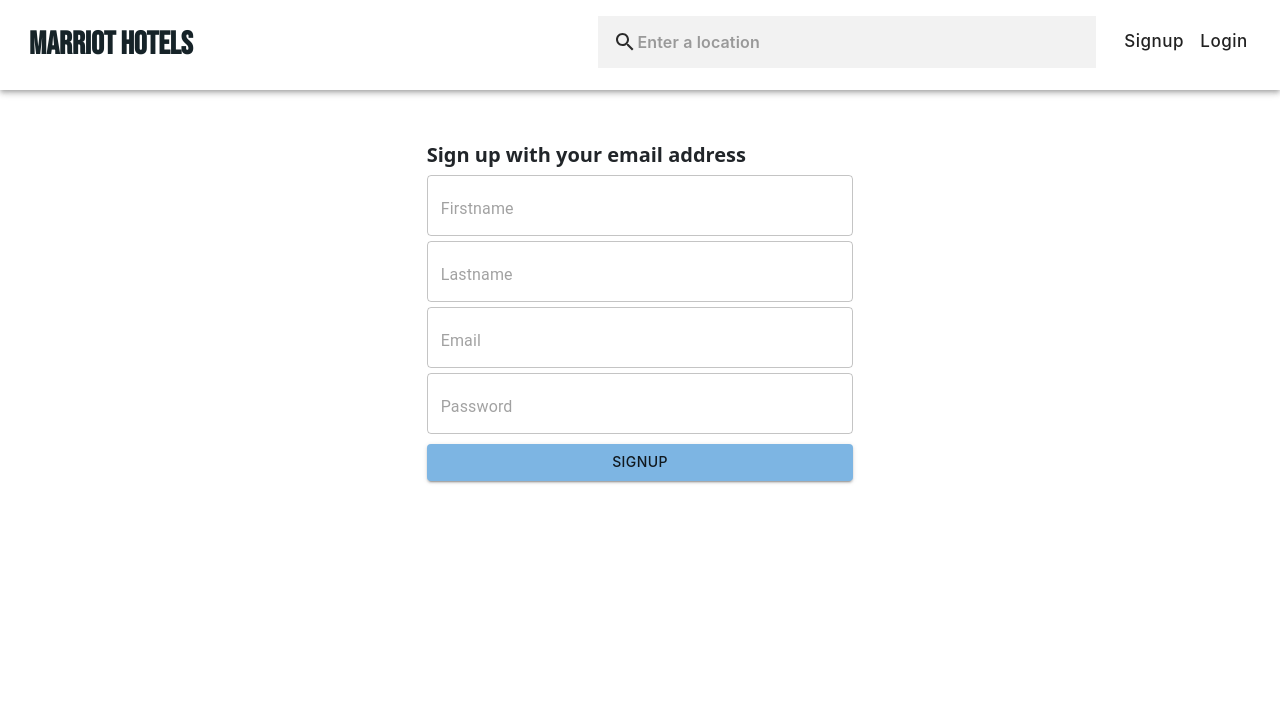
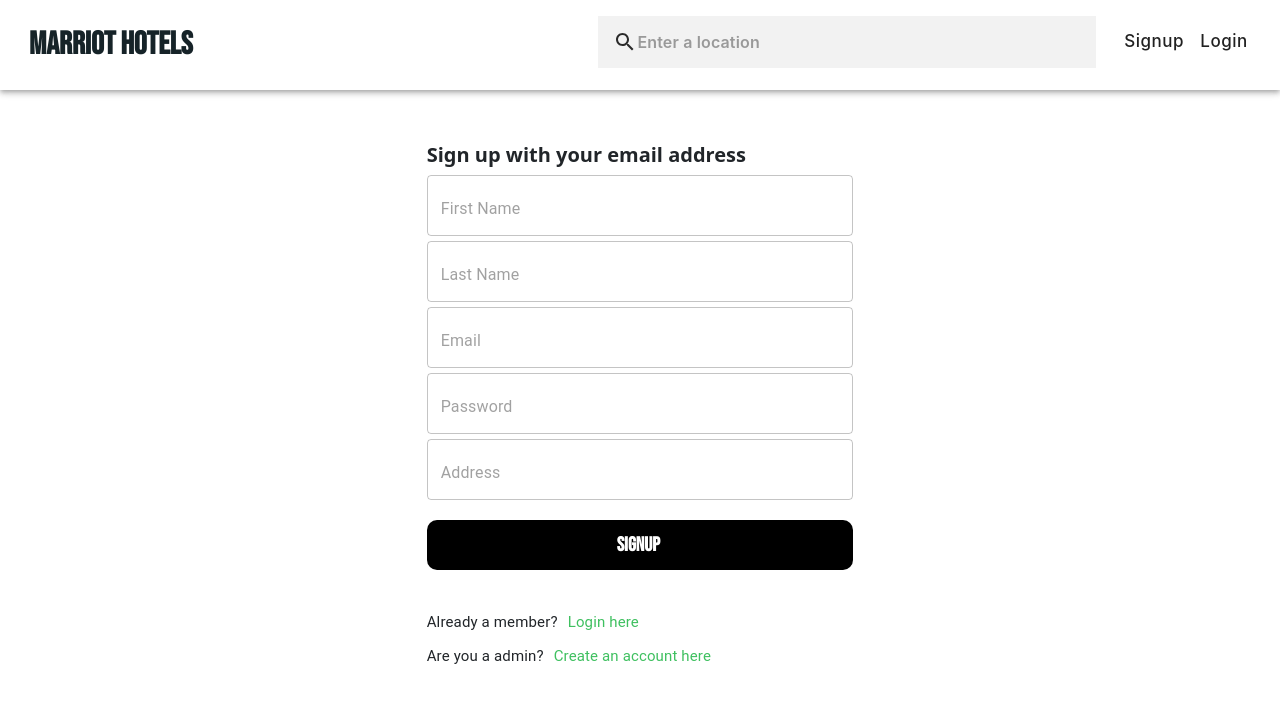
Before and after one commit to gopinathsjsu/team-project-gitassassins, a React (Create React App) app in the folder client/: page /signup in a window 1280 px wide. Shown: the top 702 px of the page. Built offline with nearby package versions, Linux system fonts and the light colour scheme.

Commit message:
APi Integrations

```diff
--- a/client/src/components/HotelCard.js
+++ b/client/src/components/HotelCard.js
@@ -21,7 +21,6 @@ const styles = (theme) => ({
         fontSize : '18px',
         fontWeight : '700',
         color : 'black',
-        overflow: 'hidden',
         maxHeight: '20px',
         maxWidth: '300px',
         paddingLeft : '10px'
@@ -34,8 +33,8 @@ const styles = (theme) => ({
         marginTop : '30px',
     },
     image : {
-        width : '300px',
-        height : '140px',
+        width : '350px',
+        height : '190px',
         backgroundSize: 'cover',
         objectFit : 'cover',
         resize: 'both',
@@ -59,10 +58,9 @@ class HotelCard extends Component {
         const { _id, hotelName, photoUrl , hotelAddress} = this.props.hotel
 
         return (
-            <MuiLink component = {Link} to ={ `/hotel/get/${_id}`} className={classes.link} >
-                <Grid container className={classes.card}>
+            <Grid item container xs ={4} >
+                <MuiLink component = {Link} to ={ `/hotel/get/${_id}`} className={classes.link}  >
                     <Grid container item xs={12}>
-                        {/* <CardMedia component="img" height="140" image={photoUrl}  /> */}
                         <div className={classes.image} style={{backgroundImage: `url(${photoUrl})`}}>
                         </div>
                     </Grid>
@@ -73,8 +71,8 @@ class HotelCard extends Component {
                     <Grid container item xs={12} className={classes.address}>
                         {hotelAddress.street}, {hotelAddress.city}, {hotelAddress.state} {hotelAddress.zipcode}
                     </Grid>
-                </Grid>
-            </MuiLink>
+                </MuiLink>
+            </Grid>
         )
     }
 }
--- a/client/src/components/NavigationBar.js
+++ b/client/src/components/NavigationBar.js
@@ -6,6 +6,8 @@ import withStyles from '@material-ui/core/styles/withStyles'
 import MuiLink from '@material-ui/core/Link'
 import SearchIcon from '@material-ui/icons/Search'
 import InputBase from '@material-ui/core/InputBase'
+import Avatar from '@material-ui/core/Avatar'
+import Tooltip from '@material-ui/core/Tooltip'
 import { Link } from 'react-router-dom'
 
 import {connect} from 'react-redux'
@@ -81,7 +83,7 @@ class NavigationBar extends Component {
 
     render(){
         const { classes } = this.props
-
+        const { authenticated, authenticatedUser } = this.props.user
         return (
             <div >
                 <AppBar position="relative" color="transparent" className={classes.appbar} >
@@ -104,21 +106,29 @@ class NavigationBar extends Component {
                             onChange={this.handleChange}
                             startAdornment={<SearchIcon style={{color : '#2b2b2b'}} />}
                         />
+
                         {/* signup */}
+                        {!authenticated && (
                         <Button className={classes.button} component = {Link} to="/signup" >
                             Signup
                         </Button>
+                        )}
 
                         {/* login */}
+                        {!authenticated && (
                         <Button className={classes.button} component = {Link} to="/login" >
                             Login
                         </Button>
+                        )}
 
-                        {/* logout */}
-                        {/* {authenticated && (
-                            <Tooltip title="Logout" >
+                        {authenticated && (
+                            <Tooltip title="Profile" >
+                                <Button component = {Link} to="/" >
+                                    <Avatar>{authenticatedUser.firstName.substring(0,1)}{authenticatedUser.lastName.substring(0,1)}</Avatar>
+                                </Button>
                             </Tooltip>
-                        )} */}
+                        )}
+
                     </Toolbar>
                 </AppBar>
             </div>
--- a/client/src/components/ReservationDialogue.js
+++ b/client/src/components/ReservationDialogue.js
@@ -9,6 +9,8 @@ import "react-datepicker/dist/react-datepicker.css";
 import { Button } from '@material-ui/core'
 
 import {connect} from 'react-redux'
+import { ROOM_SEARCH } from '../redux/types'
+import store from '../redux/store'
 import axios from 'axios'
 
 const styles = (theme) => ({
@@ -91,6 +93,9 @@ class ReservationDialogue extends Component {
             .then(res => {
                 console.log('room search'+JSON.stringify(res.data))
             })
+            store.dispatch({
+                type : ROOM_SEARCH,
+            })
     }
 
     render() {
--- a/client/src/components/RoomCard.js
+++ b/client/src/components/RoomCard.js
@@ -10,7 +10,6 @@ import Checkbox from '@mui/material/Checkbox'
 import {connect} from 'react-redux'
 import {  SET_SELECTED_ROOM } from '../redux/types'
 import store from '../redux/store'
-import { Button } from '@material-ui/core'
 import { Link } from 'react-router-dom'
 
 const styles = (theme) => ({
@@ -133,7 +132,7 @@ class RoomCard extends Component {
 
     render(){
         const { classes } = this.props
-        const { type, price, photoUrl} = this.props.room
+        const { type, price, photoUrl, maxOccupancy} = this.props.room
         let amenitiesRate = 100
         let roomRate = 100
         return (
@@ -168,6 +167,13 @@ class RoomCard extends Component {
                             <TextField name="numGuests" id="numGuests" label="Select the number of guests" type="number" onChange={this.handleChange}
                             style={{marginBottom: '10px'}} value={this.state.numGuests} variant="outlined"  className={classes.input} />
                         </Grid>
+
+                        {this.state.numGuests/this.state.numRooms > maxOccupancy ?
+                        (
+                            <Grid item xs={12} style={{color : 'red', marginLeft : '10px', marginBottom : '30px'}}>
+                                Max occupancy for the {type} room is {maxOccupancy}
+                            </Grid>
+                        ) : '' }
 
                         <Grid item xs={12} className={classes.amenities}>
                             Select amenities for you room
--- a/client/src/pages/home.js
+++ b/client/src/pages/home.js
@@ -68,13 +68,12 @@ class home extends Component {
             <Grid direction="row" container className={classes.main}>
                 <Grid container item sm={12}>
                     <div className={classes.landingPic}>
-
                     </div>
                 </Grid>
                 <Grid container item xs={12} className={classes.explore}>
                     Explore Marriot Hotels around the country
                 </Grid>
-                <Grid container item sm={3} style={{paddingLeft : '20px'}}>
+                <Grid container direction="row" item xs={12} style={{paddingLeft : '20px'}}>
                     {this.displayHotels()}
                 </Grid>
             </Grid>
--- a/client/src/pages/hotel.js
+++ b/client/src/pages/hotel.js
@@ -90,7 +90,7 @@ class hotel extends Component {
                 </Grid>
 
                 <Grid direction="row" container item>
-                    {this.displayRooms()}
+                    {this.props.hotel.roomSearch && this.displayRooms()}
                 </Grid>
             </Grid>
         )
--- a/client/src/pages/login.js
+++ b/client/src/pages/login.js
@@ -2,13 +2,14 @@ import React, { Component } from 'react'
 import withStyles from '@material-ui/core/styles/withStyles'
 import Grid from '@material-ui/core/Grid'
 import TextField from '@material-ui/core/TextField'
-// import Typography from '@material-ui/core/Typography'
-import { Button } from '@material-ui/core'
-// import { Link } from 'react-router-dom'
+import Typography from '@material-ui/core/Typography'
+import { Link } from 'react-router-dom'
 
 //redux
-// import {connect} from 'react-redux'
-// import {loginUser} from '../redux/actions/userActions'
+import {connect} from 'react-redux'
+import axios from 'axios'
+import { LOGIN_USER } from '../redux/types'
+import store from '../redux/store'
 
 const styles = (theme) => ({
     ...theme.spread,
@@ -34,17 +35,25 @@ const styles = (theme) => ({
     textField : {
         marginTop : '10px',
     },
-    submit : {
-        marginTop : '10px',
-        backgroundColor : '#7db5e3',
-        fontFamily: '-apple-system, BlinkMacSystemFont, "Segoe UI", Roboto, Helvetica, Arial, sans-serif, "Apple Color Emoji", "Segoe UI Emoji", "Segoe UI Symbol"',
-    },
     text3 : {
         marginTop : '10px'
     },
     errors : {
         fontSize : '14px',
         color : "red"
+    },
+    button : {
+        padding : '10px 190px',
+        cursor : 'pointer',
+        color : 'white',
+        marginTop : '20px',
+        marginBottom : '40px',
+        textTransform : 'capitalize',
+        fontFamily: 'Bebas Neue',
+        fontWeight : '600',
+        fontSize : '20px',
+        backgroundColor : 'black',
+        borderRadius : '10px'
     }
 })
 
@@ -63,11 +72,19 @@ class login extends Component {
 
     handleSubmit = (event) => {
         event.preventDefault()
-        // var newUser = {
-        //     email : this.state.email,
-        //     password : this.state.password
-        // }
-        // this.props.loginUser(newUser, this.props.history)
+        let email = this.state.email
+        let password = this.state.password
+
+        axios.get(`/customer/login?email=${email}&password=${password}`)
+            .then(res => {
+                console.log('login customer'+JSON.stringify(res.data))
+                store.dispatch({
+                    type : LOGIN_USER,
+                    payload : res.data
+                })
+
+                this.props.history.push('/')
+        })
     }
 
     render() {
@@ -109,23 +126,24 @@ class login extends Component {
                             onChange= {this.handleChange} fullWidth
                         />
 
-                        <Button type="submit" variant="contained" fullWidth className={classes.submit} >
-                            Login
-                        </Button>
-                        <br/>
+                        <div role="button" onClick={this.handleSubmit} className={classes.button}>
+                            <Link to="/" style={{textDecoration: 'none'}}>
+                                <div className={classes.checkout}  style={{color: 'white'}}>Login</div>
+                            </Link>
+                        </div>
 
                         {/* <Typography className={classes.errors}>
                             {this.props.errors.loginError ? this.props.errors.loginError : ''}
-                        </Typography>
+                        </Typography> */}
 
                         <Typography type="submit" className={classes.text3}>
                             <span className={classes.new} >
-                                New to Uber Eats?
+                                New to Marriot hotels?
                             </span>
                             <Typography className={classes.create} component = {Link} to="/signup" >
                                 Create an account
                             </Typography>
-                        </Typography> */}
+                        </Typography>
 
                     </form>
                 </Grid>
@@ -137,9 +155,8 @@ class login extends Component {
     }
 }
 
-// const mapStateToProps = (state) => ({
-//     user : state.user,
-//     errors : state.errors
-// })
-// export default connect(mapStateToProps, {loginUser} )(withStyles(styles)(login))
-export default (withStyles(styles)(login))
+const mapStateToProps = (state) => ({
+    user : state.user,
+})
+
+export default connect(mapStateToProps, {} )(withStyles(styles)(login))
--- a/client/src/pages/signup.js
+++ b/client/src/pages/signup.js
@@ -1,14 +1,12 @@
 import React, { Component } from 'react'
 import withStyles from '@material-ui/core/styles/withStyles'
 import Grid from '@material-ui/core/Grid'
-// import Typography from '@material-ui/core/Typography'
+import Typography from '@material-ui/core/Typography'
 import TextField from '@material-ui/core/TextField'
-import { Button } from '@material-ui/core'
-// import { Link } from 'react-router-dom'
+import { Link } from 'react-router-dom'
 
 //redux
-// import {connect} from 'react-redux'
-// import {signupUser} from '../redux/actions/userActions'
+import axios from 'axios'
 
 const styles = (theme) => ({
     ...theme.spread,
@@ -19,11 +17,6 @@ const styles = (theme) => ({
     },
     textField : {
         marginTop : '10px',
-    },
-    submit : {
-        marginTop : '10px',
-        backgroundColor : '#7db5e3',
-        fontFamily: '-apple-system, BlinkMacSystemFont, "Segoe UI", Roboto, Helvetica, Arial, sans-serif, "Apple Color Emoji", "Segoe UI Emoji", "Segoe UI Symbol"',
     },
     create : {
         color : '#3FC060',
@@ -41,16 +34,30 @@ const styles = (theme) => ({
     errors : {
         fontSize : '14px',
         color : "red"
+    },
+    button : {
+        padding : '10px 190px',
+        cursor : 'pointer',
+        color : 'white',
+        marginTop : '20px',
+        marginBottom : '40px',
+        textTransform : 'capitalize',
+        fontFamily: 'Bebas Neue',
+        fontWeight : '600',
+        fontSize : '20px',
+        backgroundColor : 'black',
+        borderRadius : '10px'
     }
 })
 
 class signup extends Component {
 
     state = {
-        firstname : '',
-        lastname : '',
+        firstName : '',
+        lastName : '',
         email : '',
-        password : ''
+        password : '',
+        address : ''
     }
 
     handleChange = (event) => {
@@ -59,15 +66,20 @@ class signup extends Component {
         })
     }
 
-    handleSubmit = (event) => {
+    handleSubmit = (event, history) => {
         event.preventDefault()
-        // var newUser = {
-        //     firstname : this.state.firstname,
-        //     lastname : this.state.lastname,
-        //     email : this.state.email,
-        //     password : this.state.password,
-        // }
-        // this.props.signupUser(newUser, this.props.history)
+        var newUser = {
+            firstName : this.state.firstName,
+            lastName : this.state.lastName,
+            email : this.state.email,
+            password : this.state.password,
+            address : this.state.address,
+        }
+        axios.post('/customer/create', newUser)
+            .then(res => {
+                console.log('signup customer'+JSON.stringify(res.data))
+                this.props.history.push('/login')
+        })
     }
 
     render() {
@@ -84,25 +96,25 @@ class signup extends Component {
 
                     <form noValidate onSubmit ={this.handleSubmit }>
                         <TextField
-                            id ="firstname"
-                            name="firstname"
-                            placeholder="Firstname"
+                            id ="firstName"
+                            name="firstName"
+                            placeholder="First Name"
                             type="text"
                             className={classes.textField}
                             variant="outlined"
-                            value={this.state.firstname}
+                            value={this.state.firstName}
                             onChange= {this.handleChange} fullWidth
                             color ='secondary'
                         />
 
                         <TextField
-                            id ="lastname"
-                            name="lastname"
-                            placeholder="Lastname"
+                            id ="lastName"
+                            name="lastName"
+                            placeholder="Last Name"
                             type="text"
                             className={classes.textField}
                             variant="outlined"
-                            value={this.state.lastname}
+                            value={this.state.lastName}
                             onChange= {this.handleChange} fullWidth
                             color ='secondary'
                         />
@@ -131,13 +143,27 @@ class signup extends Component {
                             color ='secondary'
                         />
 
-                        <Button type="submit" variant="contained" fullWidth className={classes.submit} >
-                            Signup
-                        </Button>
+                        <TextField
+                            id ="address"
+                            name="address"
+                            placeholder="Address"
+                            type="address"
+                            className={classes.textField}
+                            variant="outlined"
+                            value={this.state.address}
+                            onChange= {this.handleChange} fullWidth
+                            color ='secondary'
+                        />
+
+                        <div role="button" onClick={this.handleSubmit} className={classes.button}>
+                            <Link to="/login" style={{textDecoration: 'none'}}>
+                                <div className={classes.checkout}  style={{color: 'white'}}>Signup</div>
+                            </Link>
+                        </div>
 
                         {/* <Typography className={classes.errors}>
                             {this.props.errors.signupError ? this.props.errors.signupError : ''}
-                        </Typography>
+                        </Typography> */}
 
                         <Typography type="submit" className={classes.text3}>
                             <span className={classes.new} >
@@ -150,12 +176,12 @@ class signup extends Component {
 
                         <Typography type="submit" className={classes.text3}>
                             <span className={classes.new} >
-                                Are you a restaurant?
+                                Are you a admin?
                             </span>
-                            <Typography className={classes.create} component = {Link} to="/restaurantSignup" >
+                            <Typography className={classes.create} component = {Link} to="/adminSignup" >
                                 Create an account here
                             </Typography>
-                        </Typography> */}
+                        </Typography>
                     </form>
                 </Grid>
 
@@ -167,9 +193,4 @@ class signup extends Component {
     }
 }
 
-// const mapStateToProps = (state) => ({
-//     user : state.user,
-//     errors : state.errors
-// })
-// export default connect(mapStateToProps, {signupUser} )(withStyles(styles)(signup))
 export default (withStyles(styles)(signup))
--- a/client/src/redux/reducers/hotelReducer.js
+++ b/client/src/redux/reducers/hotelReducer.js
@@ -1,28 +1,33 @@
-import { GET_ALL_HOTELS, GET_HOTEL, SET_SELECTED_ROOM } from '../types'
+import { GET_ALL_HOTELS, GET_HOTEL, SET_SELECTED_ROOM, ROOM_SEARCH } from '../types'
 
   const initialState = {
     allHotels : [],
     selectedHotel : {},
     selectedRoom : '',
+    roomSearch : false,
     availability : [{
       type : 'single',
       price: 200,
       photoUrl: "https://14reasonswhy.gr/storage/2019/04/Small-Double-Room-2.jpg",
+      maxOccupancy : 2
     },
     {
       type : 'king',
       price: 400,
       photoUrl: "https://dh-prod-cdn.azureedge.net/-/media/property/destination-hotels/hotel-de-anza/deluxe-de-anza-king.jpg?ts=6a31677d-e712-4e19-be27-eb691d802baa",
+      maxOccupancy : 5
     },
     {
       type : 'queen',
       price: 300,
       photoUrl: "https://media-cdn.tripadvisor.com/media/photo-s/06/da/82/8e/rooms-hotel-tbilisi.jpg",
+      maxOccupancy : 4
     },
     {
       type : 'suite',
       price: 600,
       photoUrl: "https://www.omnihotels.com/-/media/images/hotels/daldtn/reservationrooms/daldtn_lk_2.jpg?h=660&la=en&w=1170",
+      maxOccupancy : 6
     }]
   }
 
@@ -45,6 +50,12 @@ import { GET_ALL_HOTELS, GET_HOTEL, SET_SELECTED_ROOM } from '../types'
           selectedRoom : action.payload
         }
 
+      case ROOM_SEARCH:
+        return {
+          ...state,
+          roomSearch : true
+        }
+
       default :
         return {
             ...state
--- a/client/src/redux/reducers/userReducer.js
+++ b/client/src/redux/reducers/userReducer.js
@@ -1,12 +1,27 @@
-import { LOCATION_FILTER } from '../types'
+import { LOCATION_FILTER, LOGIN_USER } from '../types'
 
 const initialState = {
+    authenticated : false,
+    // authenticatedUser : {
+    //     _id : '627feafa2c7557ea4e2032a1',
+    //     firstName :"Jui",
+    //     lastName :"Thombre",
+    //     email:"jui@gmail.com",
+    //     password:"jui",
+    //     rewardPoints:0
+    // },
+    authenticatedUser : {},
     location : '',
 }
 
 export default function userReducer(state = initialState, action){
     switch(action.type){
-        case LOCATION_FILTER:
+        case LOGIN_USER:
+            return {
+                authenticatedUser : action.payload
+            }
+
+            case LOCATION_FILTER:
             return {
                 location : action.payload
             }
--- a/client/src/redux/types.js
+++ b/client/src/redux/types.js
@@ -2,3 +2,5 @@ export const GET_ALL_HOTELS = 'GET_ALL_HOTELS'
 export const LOCATION_FILTER = 'LOCATION_FILTER'
 export const GET_HOTEL = 'GET_HOTEL'
 export const SET_SELECTED_ROOM = 'SET_SELECTED_ROOM'
+export const LOGIN_USER = 'LOGIN_USER'
+export const ROOM_SEARCH = 'ROOM_SEARCH'
```
Also changed, not shown: client/src/components/ReservationCard.js (deleted).
